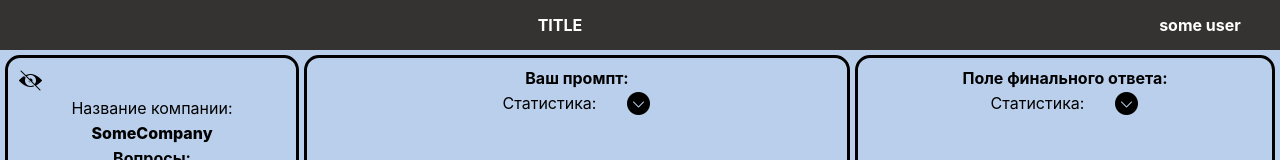
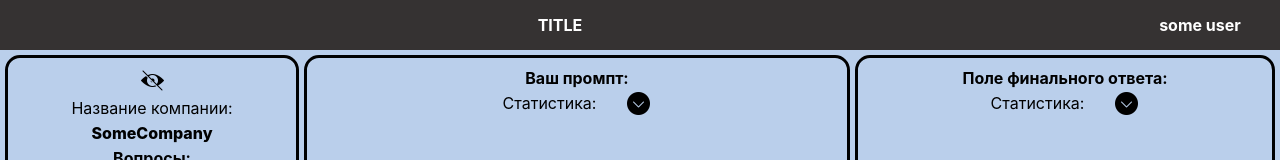
Before and after one commit to akr7777/alex_chat, a React (Create React App) app: page / in a window 1280 px wide. Shown: the top 160 px of the page. Built offline with nearby package versions, Linux system fonts and the light colour scheme; no server answers.

Commit message:
bug fixed

```diff
--- a/src/components/block1/block1.tsx
+++ b/src/components/block1/block1.tsx
@@ -67,12 +67,14 @@ const BlockOne = () => {
                     />
                 : <>
                     {/* <label onClick={() => dispatch(changeFirstBlockWidthAC(true))}>-</label> */}
+                    <div className={s.hideIconDiv}>
                         <img alt="" src={hideIcon}
                             onClick={ () => dispatch(changeFirstBlockWidthAC(true)) }
                             className={s.hideShowIcon}
                             onMouseOver={() => dispatch(changeFooterHelpTextAC("Скрыть вопросы"))}
                             onMouseLeave={() => dispatch(changeFooterHelpTextAC(""))}
                         />
+                    </div>
                     <CompanyField />
 
                     <strong>Вопросы:</strong>
--- a/src/components/block1/blockOne.module.css
+++ b/src/components/block1/blockOne.module.css
@@ -143,9 +143,15 @@
 .divClick {
     cursor: pointer;
 }
-
+.hideIconDiv {
+    display: flex;
+    flex-direction: row;
+    justify-content: center;
+    align-items: center;
+}
 .hideShowIcon {
     height: 25px;
     width: 25px;
     cursor: pointer;
+    align-self: center;
 }
--- a/src/components/mainPage/mainPage.module.css
+++ b/src/components/mainPage/mainPage.module.css
@@ -15,7 +15,7 @@
     gap: 5px;
 }
 .mainDivShort {
-    grid-template-columns: 30px 1.3fr 1fr;
+    grid-template-columns: 50px 1.3fr 1fr;
 }
 
 .blockDiv {
--- a/src/store/features/questionSlice.ts
+++ b/src/store/features/questionSlice.ts
@@ -84,10 +84,7 @@ export const questionsSlice = createSlice({
         changeShowPromptFavoritesAC: (state: InitContectType, action: PayloadAction<boolean>) => { state.var.showPromptHistory = action.payload },
         changeShowResponseHistoryAC: (state: InitContectType, action: PayloadAction<boolean>) => { state.var.showResponseHistory = action.payload },
         changeFooterHelpTextAC: (state: InitContectType, action: PayloadAction<string>) => { state.footerHelpText = action.payload; },
-        changeFirstBlockWidthAC: (state: InitContectType, action: PayloadAction<boolean>) => {
-            console.log(action.payload);
-            state.var.isFirstBlockShort = action.payload
-        }
+        changeFirstBlockWidthAC: (state: InitContectType, action: PayloadAction<boolean>) => { state.var.isFirstBlockShort = action.payload }
     },
 
 
```
Lines whose indentation alone changed are shown as unchanged.
